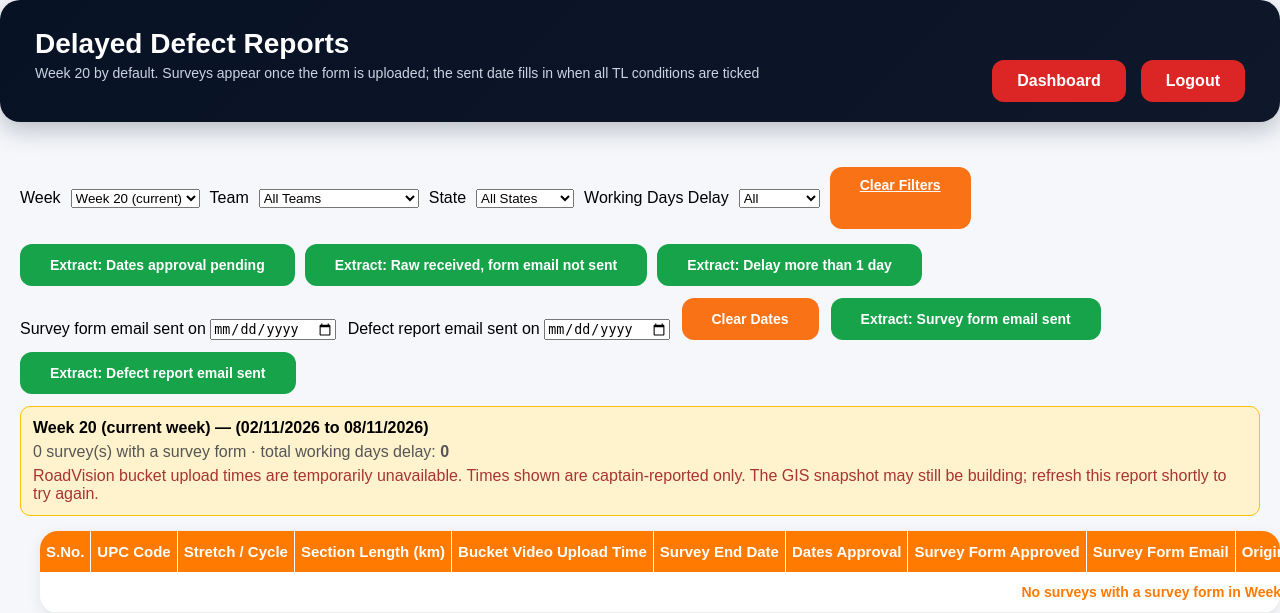
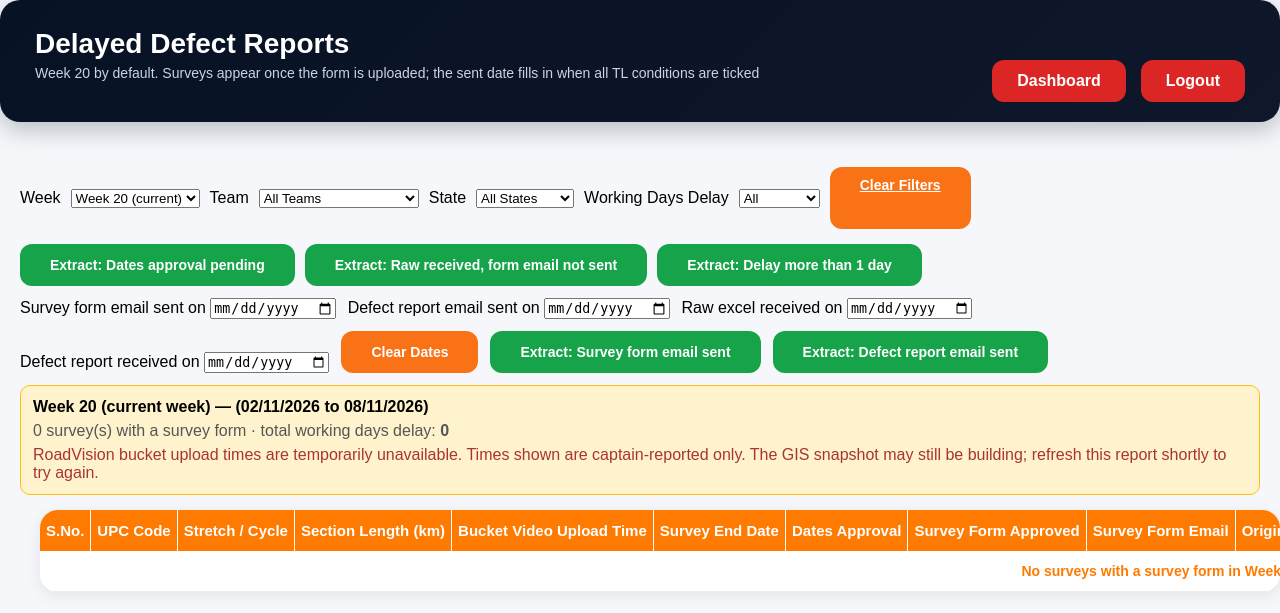
Before and after one commit to pranay3024/VIAMA, a Flask app: page /admin/delayed-surveys in a window 1280 px wide. Shown: the top 613 px of the page. Run offline with Flask 3, Linux system fonts and the light colour scheme; the visitor is signed in with stand-in values (Sample User, id 1); data that the repository does not hold is empty; some libraries are stand-ins or nearby versions.

Commit message:
column add

```diff
--- a/routes/admin.py
+++ b/routes/admin.py
@@ -760,6 +760,22 @@ def delayed_surveys():
             s for s in delayed
             if s.display_defect_report_email_sent_at
             and s.display_defect_report_email_sent_at.date() == defect_sent_on
+        ]
+
+    # Same for the day RoadVision received the raw excel and the defect report.
+    raw_received_on = _day_arg("raw_received_date")
+    defect_received_on = _day_arg("defect_received_date")
+    if raw_received_on:
+        delayed = [
+            s for s in delayed
+            if s.display_raw_video_received_at
+            and s.display_raw_video_received_at.date() == raw_received_on
+        ]
+    if defect_received_on:
+        delayed = [
+            s for s in delayed
+            if s.display_defect_report_received_at
+            and s.display_defect_report_received_at.date() == defect_received_on
         ]
 
     # The extract buttons fetch this as plain text and copy it, so the page
@@ -821,6 +837,8 @@ def delayed_surveys():
         delayed_surveys=delayed,
         raw_sent_date=request.args.get("raw_sent_date", ""),
         defect_sent_date=request.args.get("defect_sent_date", ""),
+        raw_received_date=request.args.get("raw_received_date", ""),
+        defect_received_date=request.args.get("defect_received_date", ""),
         current_week_no=current_week_no,
         selected_week=selected_week,
         week_options=week_options,
--- a/templates/admin/delayed_surveys.html
+++ b/templates/admin/delayed_surveys.html
@@ -72,7 +72,7 @@
 
         <form method="GET" style="display:flex;flex-wrap:wrap;align-items:flex-end;gap:12px;margin:12px 0;">
             {% for key, value in request.args.items() %}
-                {% if key not in ('raw_sent_date', 'defect_sent_date', 'extract', 'format') %}
+                {% if key not in ('raw_sent_date', 'defect_sent_date', 'raw_received_date', 'defect_received_date', 'extract', 'format') %}
                 <input type="hidden" name="{{ key }}" value="{{ value }}">
                 {% endif %}
             {% endfor %}
@@ -82,7 +82,13 @@
             <label>Defect report email sent on
                 <input type="date" name="defect_sent_date" value="{{ defect_sent_date }}" onchange="this.form.submit()">
             </label>
-            <button type="button" class="search-btn" onclick="this.form.raw_sent_date.value='';this.form.defect_sent_date.value='';this.form.submit();">Clear Dates</button>
+            <label>Raw excel received on
+                <input type="date" name="raw_received_date" value="{{ raw_received_date }}" onchange="this.form.submit()">
+            </label>
+            <label>Defect report received on
+                <input type="date" name="defect_received_date" value="{{ defect_received_date }}" onchange="this.form.submit()">
+            </label>
+            <button type="button" class="search-btn" onclick="this.form.raw_sent_date.value='';this.form.defect_sent_date.value='';this.form.raw_received_date.value='';this.form.defect_received_date.value='';this.form.submit();">Clear Dates</button>
             <button type="button" class="search-btn extract-btn" data-url="{{ url_for('admin.delayed_surveys', **dict(request.args, extract='raw_sent', format='text')) }}">Extract: Survey form email sent</button>
             <button type="button" class="search-btn extract-btn" data-url="{{ url_for('admin.delayed_surveys', **dict(request.args, extract='defect_sent', format='text')) }}">Extract: Defect report email sent</button>
         </form>
--- a/templates/admin/reports.html
+++ b/templates/admin/reports.html
@@ -30,7 +30,7 @@
         .chart-card svg { display: block; width: 100%; min-width: 460px; height: 260px; }
         .chart-legend { display: flex; gap: 20px; color: #52676d; font-size: 13px; }
         .legend-mark { display: inline-block; width: 11px; height: 11px; margin-right: 6px; border-radius: 2px; background: #ff7a00; }
-        .legend-mark.conducted { background: #c2410c; border-radius: 50%; }
+        .legend-mark.conducted { background: #15803d; border-radius: 50%; }
         .legend-mark.cancelled { background: #1f4e79; }
         .top-navbar { position: static; }
         @media (max-width: 700px) {
@@ -146,7 +146,7 @@
 
     function renderWeeklyCharts() {
         renderBarChart(weeklyChart, currentWeeklyValues(), [
-            { key: "conducted", label: "Conducted", color: "#c2410c" },
+            { key: "conducted", label: "Conducted", color: "#15803d" },
             { key: "scheduled", label: "Scheduled", color: "#ff7a00" },
         ]);
         renderBarChart(cancelledChart, weeklyChartData.map((item) => ({ ...item })), [
```
